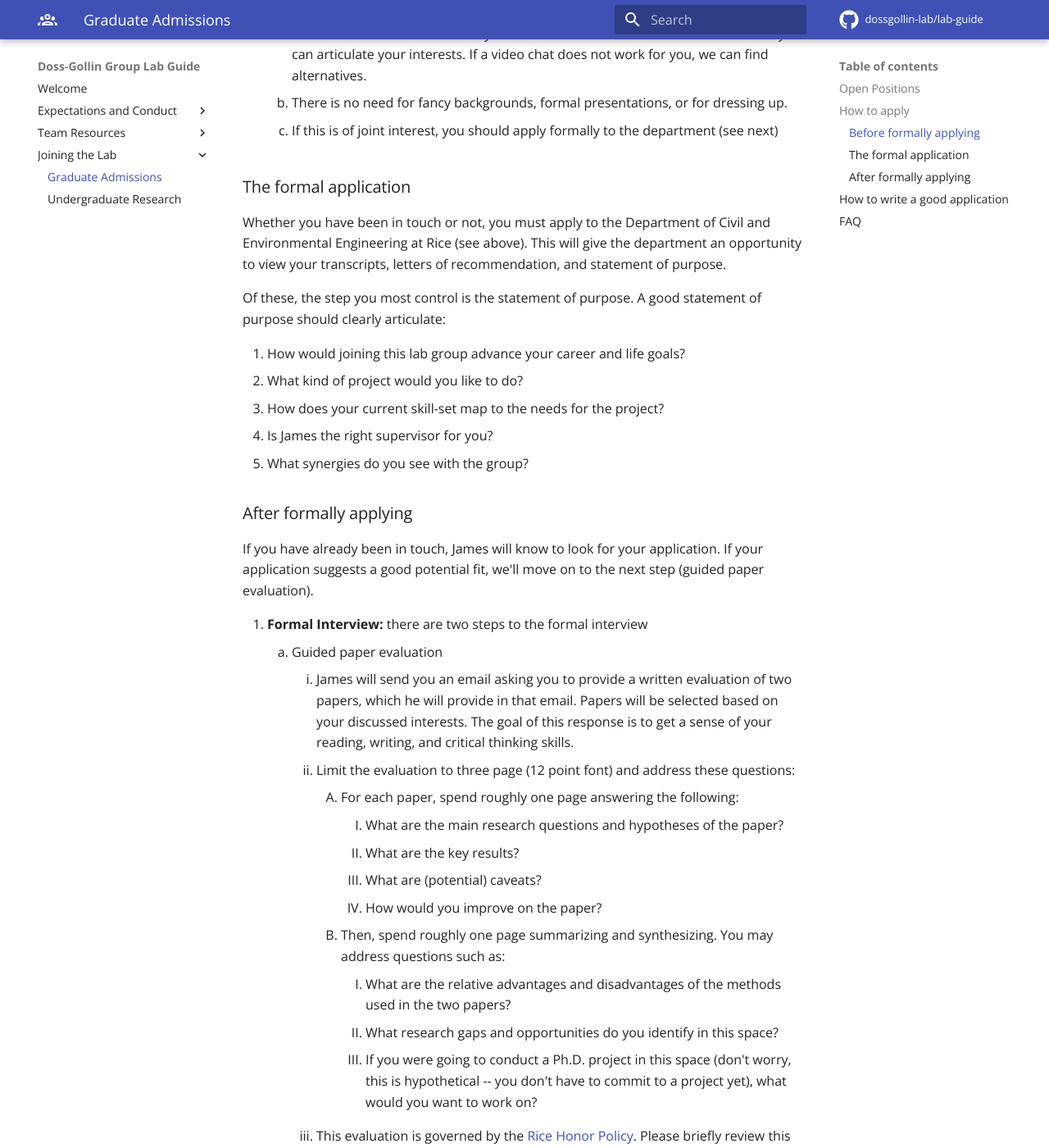
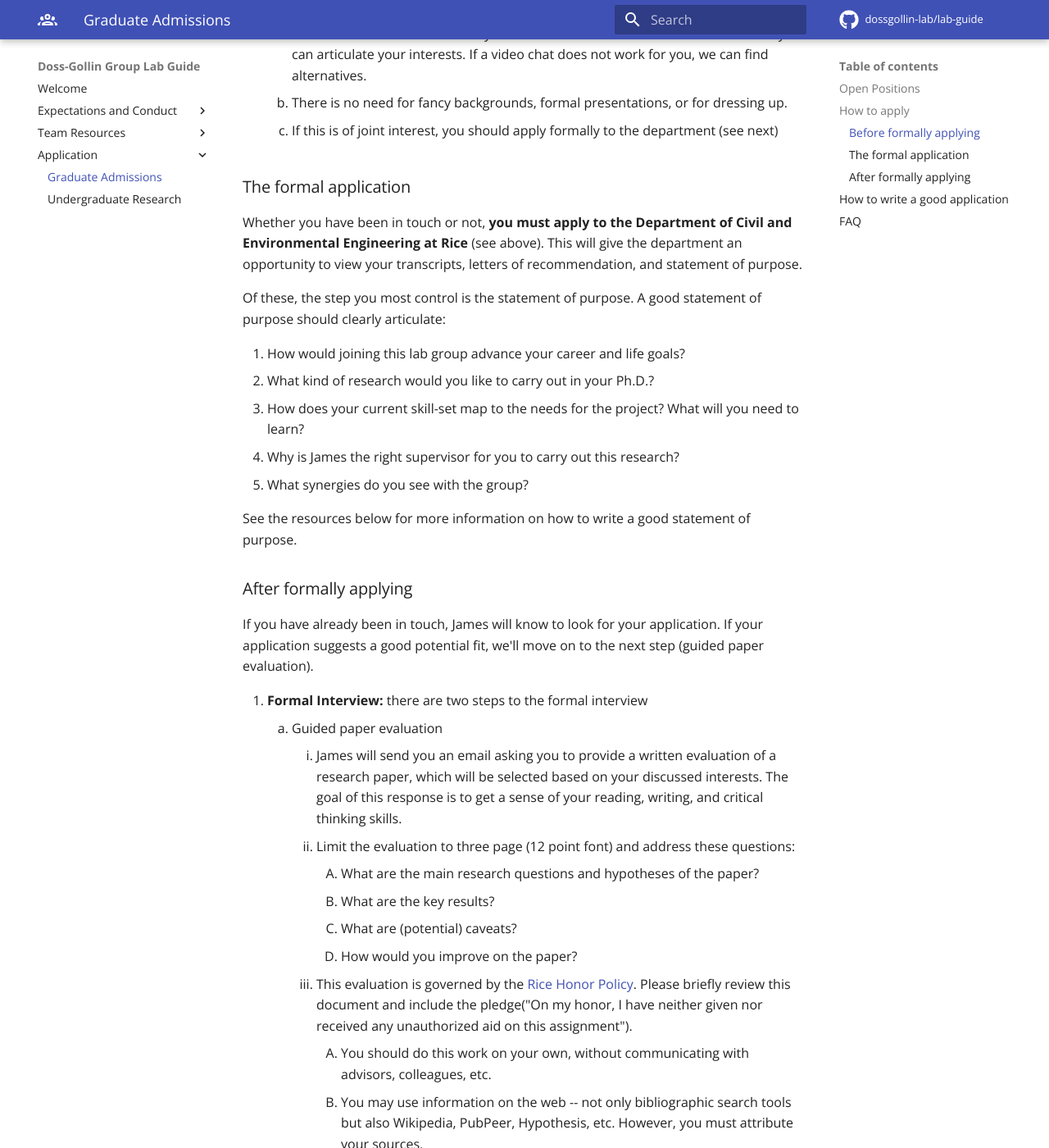
Before and after one commit to jdossgollin/lab-guide, an MkDocs documentation site: the page built from docs/admissions/gradadmissions.md, in a window 1280 px wide and 1400 px high, scrolled down 1318 px. Shown: the whole window at 82% size. Built offline with MkDocs 1.6.1 and Material for MkDocs 9.7.7, drawn with Linux system fonts in a browser that asks for light colours; comment, search, counter and statistics services are not loaded; some of the changed text lies outside the part shown.

Commit message:
some post-admissions cycle updates

```diff
--- a/docs/admissions/gradadmissions.md
+++ b/docs/admissions/gradadmissions.md
@@ -37,17 +37,19 @@ I get too many emails from prospective students to keep track of all of them eff
 
 ### The formal application
 
-Whether you have been in touch or not, you must apply to the Department of Civil and Environmental Engineering at Rice (see above).
+Whether you have been in touch or not, **you must apply to the Department of Civil and Environmental Engineering at Rice** (see above).
 This will give the department an opportunity to view your transcripts, letters of recommendation, and statement of purpose.
 
 Of these, the step you most control is the statement of purpose.
 A good statement of purpose should clearly articulate:
 
 1. How would joining this lab group advance your career and life goals?
-1. What kind of project would you like to do?
-1. How does your current skill-set map to the needs for the project?
-1. Is James the right supervisor for you?
+1. What kind of research would you like to carry out in your Ph.D.?
+1. How does your current skill-set map to the needs for the project? What will you need to learn?
+1. Why is James the right supervisor for you to carry out this research?
 1. What synergies do you see with the group?
+
+See the resources below for more information on how to write a good statement of purpose.
 
 ### After formally applying
 
@@ -56,17 +58,12 @@ If your application suggests a good potential fit, we'll move on to the next ste
 
 1. **Formal Interview:** there are two steps to the formal interview
     1. Guided paper evaluation
-        1. James will send you an email asking you to provide a written evaluation of two papers, which he will provide in that email. Papers will be selected based on your discussed interests. The goal of this response is to get a sense of your reading, writing, and critical thinking skills.
+        1. James will send you an email asking you to provide a written evaluation of a research paper, which will be selected based on your discussed interests. The goal of this response is to get a sense of your reading, writing, and critical thinking skills.
         1. Limit the evaluation to three page (12 point font) and address these questions:
-            1. For each paper, spend roughly one page answering the following:
-                1. What are the main research questions and hypotheses of the paper?
-                1. What are the key results?
-                1. What are (potential) caveats?
-                1. How would you improve on the paper?
-            1. Then, spend roughly one page summarizing and synthesizing. You may address questions such as:
-                1. What are the relative advantages and disadvantages of the methods used in the two papers?
-                1. What research gaps and opportunities do you identify in this space?
-                1. If you were going to conduct a Ph.D. project in this space (don't worry, this is hypothetical -- you don't have to commit to a project yet), what would you want to work on?
+            1. What are the main research questions and hypotheses of the paper?
+            1. What are the key results?
+            1. What are (potential) caveats?
+            1. How would you improve on the paper?
         1. This evaluation is governed by the [Rice Honor Policy](https://honor.rice.edu/frequently-asked-questions/). Please briefly review this document and include the pledge("On my honor, I have neither given nor received any unauthorized aid on this assignment").
             1. You should do this work on your own, without communicating with advisors, colleagues, etc.
             1. You may use information on the web -- not only bibliographic search tools but also Wikipedia, PubPeer, Hypothesis, etc. However, you must attribute your sources.
```
Also changed, not shown: other parts of docs/admissions/gradadmissions.md (+1 -1 lines), docs/policies/checklist.md (+0 -1 lines), docs/.pages.
